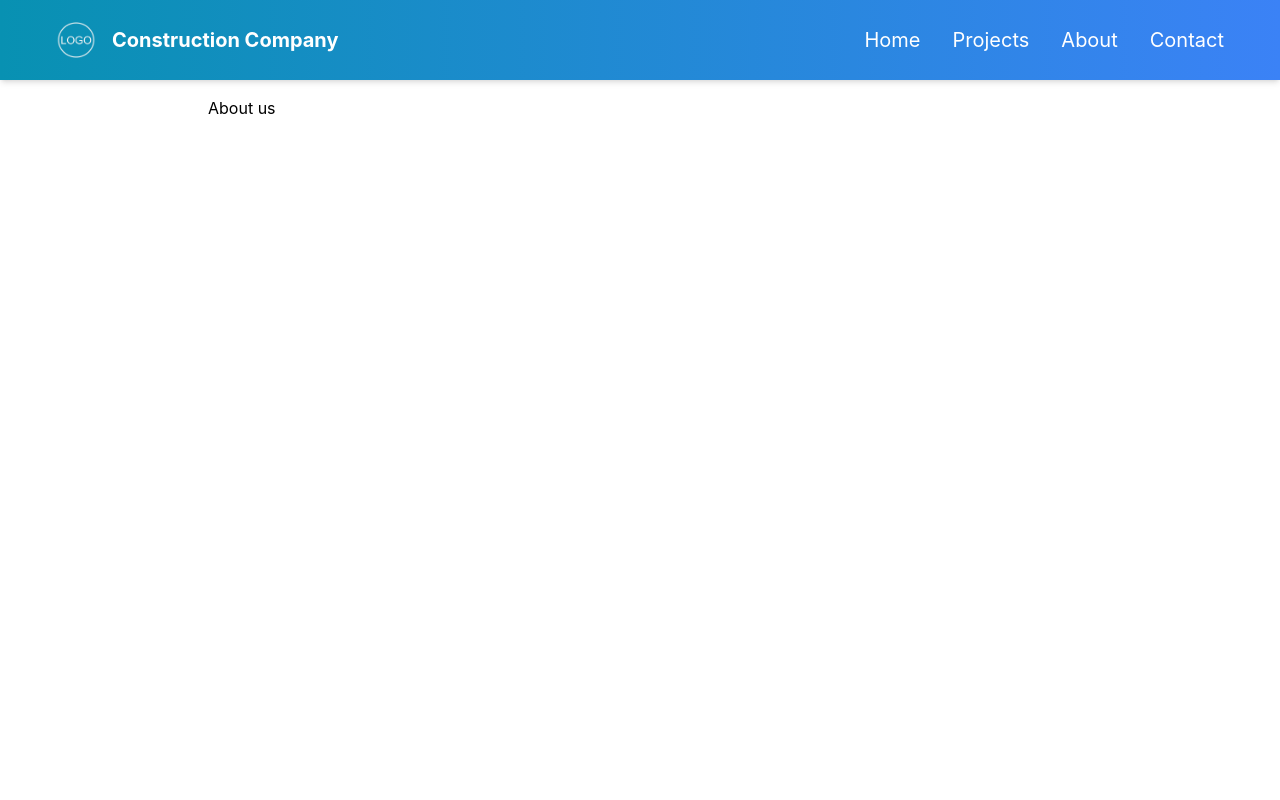
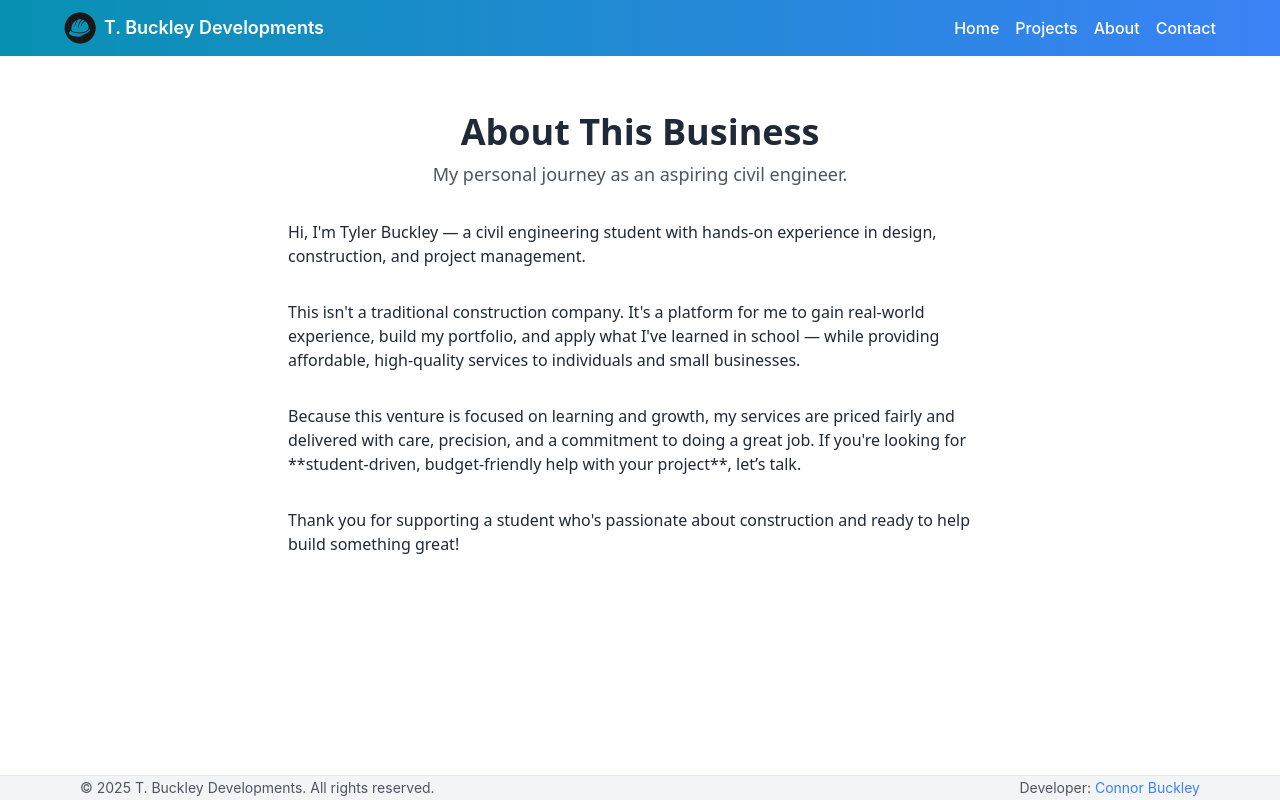
Before and after one commit to connorb0531/construction-website, a React (Create React App) app in the folder client/: page /about in a window 1280 px wide. Built offline with nearby package versions, Linux system fonts and the light colour scheme.

Commit message:
navbar update, +footer, +about page, contact page update, logo update

```diff
--- a/client/src/App.js
+++ b/client/src/App.js
@@ -7,12 +7,14 @@ import ProjectsPage from "./pages/ProjectsPage";
 import AboutPage from "./pages/AboutPage";
 import ContactPage from "./pages/ContactPage";
 import AdminPage from "./pages/AdminPage";
+import Footer from "./components/Footer";
 
 function App() {
   return (
     <Router>
+      <div className="min-h-screen flex flex-col">
         <Navbar />
-      <main className="max-w-4xl mx-auto p-4">
+        <main className="flex-grow max-w-4xl w-full mx-auto p-4">
           <Routes>
             <Route path="/" element={<HomePage />} />
             <Route path="/projects" element={<ProjectsPage />} />
@@ -21,6 +23,8 @@ function App() {
             <Route path="/admin" element={<AdminPage />} />
           </Routes>
         </main>
+        <Footer />
+      </div>
     </Router>
   );
 }
--- a/client/src/components/ContactForm.js
+++ b/client/src/components/ContactForm.js
@@ -39,8 +39,8 @@ function ContactForm() {
   }, [submitted]);
 
   return (
-    <div className="max-w-lg mx-auto p-4 bg-white shadow-md rounded">
-      <h2 className="text-2xl font-bold mb-4">Contact</h2>
+    <div className="max-w-lg mx-auto p-4  rounded text-gray-800">
+      <h2 className="text-3xl font-bold mb-4">Contact</h2>
 
       <form onSubmit={handleSubmit} className="space-y-4">
         <div>
--- /dev/null
+++ b/client/src/components/Footer.js
@@ -0,0 +1,32 @@
+// client/src/components/Footer.js
+import React from 'react';
+
+function Footer() {
+  return (
+    <footer className="bg-gray-100 text-gray-600 text-sm py-0.5 mt-10 border-t border-gray-200">
+      <div className="max-w-6xl mx-auto px-4 flex flex-col sm:flex-row justify-between items-center text-center sm:text-left space-y-0.5 sm:space-y-0">
+
+        {/* Copyright */}
+        <div>
+          © {new Date().getFullYear()} T. Buckley Developments. All rights reserved.
+        </div>
+
+        {/* Developer credit */}
+        <div>
+          Developer:{' '}
+          <a
+            href="https://github.com/connorb0531"
+            target="_blank"
+            rel="noopener noreferrer"
+            className="text-blue-500 hover:underline"
+          >
+            Connor Buckley
+          </a>
+        </div>
+
+      </div>
+    </footer>
+  );
+}
+
+export default Footer;
--- a/client/src/components/Navbar.js
+++ b/client/src/components/Navbar.js
@@ -4,22 +4,25 @@ import { Link } from 'react-router-dom';
 
 function Navbar() {
   return (
-    <nav className="sticky top-0 z-50 text-xl font-inter bg-gradient-to-r from-cyan-600 to-blue-500 bg-white shadow-md text-white">
-      <div className="flex flex-wrap justify-between items-center h-20 px-4 sm:px-8 lg:px-14">
-        {/* Logo / Site Name */}
-        <Link to="/" className="flex items-center gap-2 font-bold">
-          <img src="/img/logo_placeholder.png" className="w-10 h-10 object-contain" alt="Logo" />
-          <p className="px-2">Construction Company</p>
-        </Link>
+    <nav className="sticky top-0 z-50 bg-gradient-to-r from-cyan-600 to-blue-500 py-3">
+      <div className="flex flex-col sm:flex-row sm:justify-between sm:items-center px-4 sm:px-8 lg:px-16">
 
+        {/* Logo + Site Name */}
+        <div className="flex justify-center sm:justify-start items-center gap-2 mb-2 sm:mb-0">
+          <img src="/img/official_logo.png" alt="Logo" className="w-8 h-8 object-contain" />
+          <span className="font-semibold text-white text-base sm:text-lg whitespace-nowrap">
+            T. Buckley Developments
+          </span>
+        </div>
 
         {/* Nav Links */}
-        <div className="space-x-8">
-          <Link to="/" className="hover:text-gray-300">Home</Link>
-          <Link to="/projects" className="hover:text-gray-300">Projects</Link>
-          <Link to="/about" className="hover:text-gray-300">About</Link>
-          <Link to="/contact" className="hover:text-gray-300">Contact</Link>
+        <div className="flex justify-center space-x-4 text-md font-medium text-white">
+          <Link to="/" className="hover:opacity-80">Home</Link>
+          <Link to="/projects" className="hover:opacity-80">Projects</Link>
+          <Link to="/about" className="hover:opacity-80">About</Link>
+          <Link to="/contact" className="hover:opacity-80">Contact</Link>
         </div>
+
       </div>
     </nav>
   );
--- a/client/src/index.css
+++ b/client/src/index.css
@@ -16,3 +16,12 @@ code {
   font-family: source-code-pro, Menlo, Monaco, Consolas, 'Courier New',
     monospace;
 }
+
+/* Hide scrollbar for WebKit browsers (Chrome, Safari, Edge) */
+::-webkit-scrollbar {
+  display: none;
+}
+* {
+  scrollbar-width: none;
+  -ms-overflow-style: none;
+}
--- a/client/src/pages/AboutPage.js
+++ b/client/src/pages/AboutPage.js
@@ -1,6 +1,35 @@
 // client/src/pages/AboutPage.js
+import React from "react";
+
 function AboutPage() {
-  return <h1>About us</h1>;
+  return (
+    <div className="font-sans text-gray-800 mt-10">
+
+      {/* Page header */}
+      <section className="max-w-4xl mx-auto text-center">
+        <h1 className="text-4xl font-bold mb-2">About This Business</h1>
+        <p className="text-lg text-gray-600">
+          My personal journey as an aspiring civil engineer.
+        </p>
+      </section>
+
+      {/* About content */}
+      <section className="max-w-3xl mx-auto p-8 mb-12">
+        <p className="mb-8">
+          Hi, I'm Tyler Buckley — a civil engineering student with hands-on experience in design, construction, and project management.
+        </p>
+        <p className="mb-8">
+          This isn't a traditional construction company. It's a platform for me to gain real-world experience, build my portfolio, and apply what I've learned in school — while providing affordable, high-quality services to individuals and small businesses.
+        </p>
+        <p className="mb-8">
+          Because this venture is focused on learning and growth, my services are priced fairly and delivered with care, precision, and a commitment to doing a great job. If you're looking for **student-driven, budget-friendly help with your project**, let’s talk.
+        </p>
+        <p>
+          Thank you for supporting a student who's passionate about construction and ready to help build something great!
+        </p>
+      </section>
+    </div>
+  );
 }
 
 export default AboutPage;
--- a/client/src/pages/ContactPage.js
+++ b/client/src/pages/ContactPage.js
@@ -5,7 +5,7 @@ import ContactForm from "../components/ContactForm";
 
 function ContactPage() {
   return (
-    <div className="p-4">
+    <div className="py-16">
       <ContactForm />
     </div>
   );
--- a/client/src/pages/HomePage.js
+++ b/client/src/pages/HomePage.js
@@ -1,6 +1,40 @@
 // client/src/pages/HomePage.js
+import { Link } from "react-router-dom";
+
 function HomePage() {
-  return <h1>Welcome to Construction Company</h1>;
+  return (
+    <div className="font-sans bg-white text-gray-800  flex flex-col">
+      <section className="flex flex-col justify-center items-center text-center px-4 min-h-[65vh]">
+        <h1 className="text-5xl sm:text-6xl font-bold mb-4">
+          Affordable, Reliable, Student-Driven
+        </h1>
+        <p className="text-lg sm:text-xl text-gray-600 max-w-2xl mb-6">
+          Offering affordable, high-quality services.
+        </p>
+        <div className="space-x-4 py-5">
+          <Link
+            to="/about"
+            className="border border-gray-800 text-gray-800 hover:bg-gray-100 px-5 py-3 rounded text-sm"
+          >
+            Learn More
+          </Link>
+          <Link
+            to="/projects"
+            className="bg-gray-800 hover:bg-gray-900 text-white px-5 py-3 rounded text-sm"
+          >
+            Projects
+          </Link>
+
+          <Link
+            to="/contact"
+            className="border border-gray-800 text-gray-800 hover:bg-gray-100 px-5 py-3 rounded text-sm"
+          >
+            Contact Me
+          </Link>
+        </div>
+      </section>
+    </div>
+  );
 }
 
 export default HomePage;
```
Also changed, not shown: client/public/img/official_logo.png (added). Lines whose indentation alone changed are shown as unchanged.
